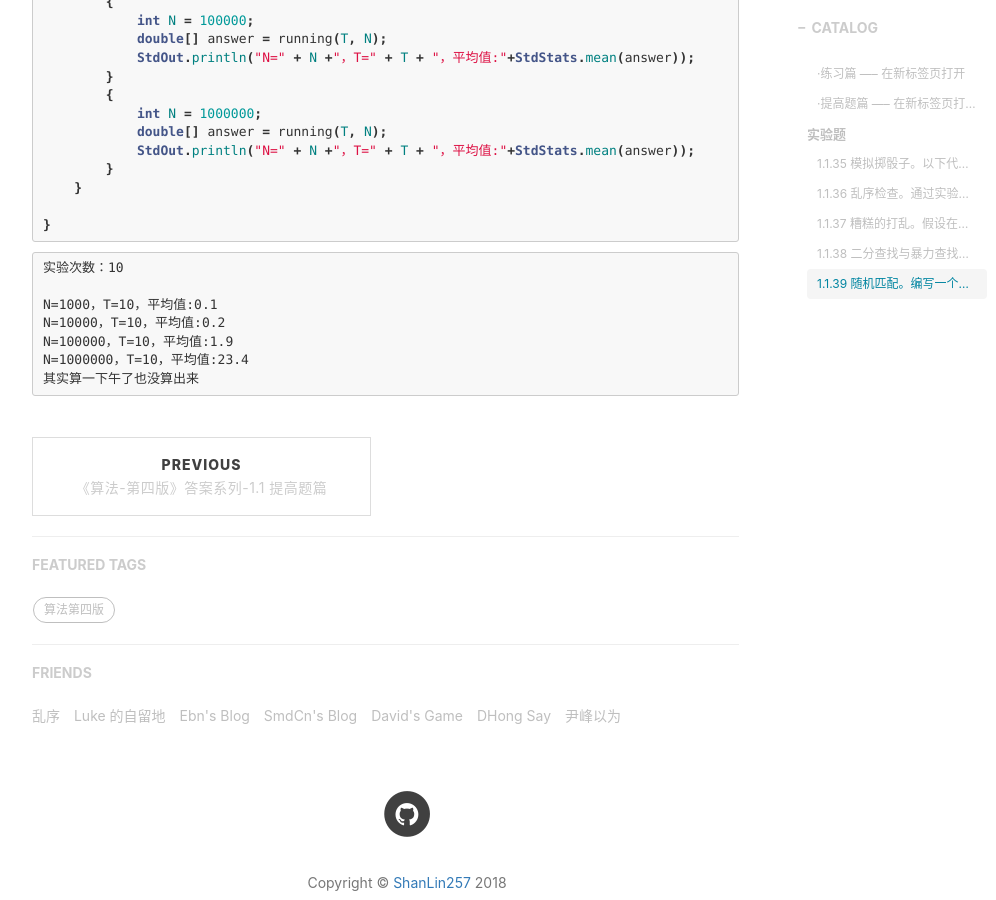
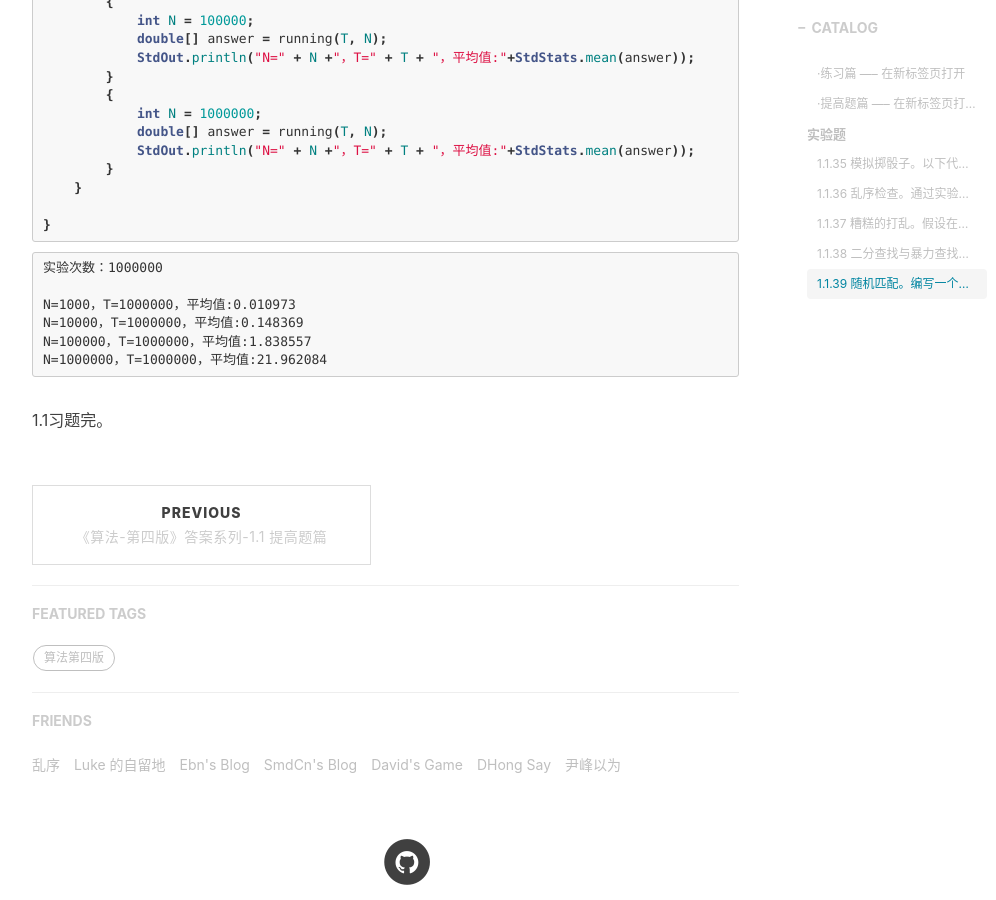
Before and after one commit to solidSpoon/solidSpoon.github.io.old, a Jekyll site: the page built from _posts/2018-7-30-algorithms4-1.1-ShiYanTi.md, in a window 1280 px wide and 900 px high, scrolled down 6841 px. Shown: the whole window, without its empty margins (233-1229 px from the left). Built offline with Jekyll 4.4.1, drawn with Linux system fonts in a browser that asks for light colours; nearby versions of some CDN libraries; comment, search, counter and statistics services are not loaded.

Commit message:
小修改

`````diff
--- a/_posts/2018-7-30-algorithms4-1.1-ShiYanTi.md
+++ b/_posts/2018-7-30-algorithms4-1.1-ShiYanTi.md
@@ -351,11 +351,12 @@ public class q1139{
 }
 ````
 ````
-实验次数：10
+实验次数：1000000
 
-N=1000，T=10，平均值:0.1
-N=10000，T=10，平均值:0.2
-N=100000，T=10，平均值:1.9
-N=1000000，T=10，平均值:23.4
-其实算一下午了也没算出来
+N=1000，T=1000000，平均值:0.010973
+N=10000，T=1000000，平均值:0.148369
+N=100000，T=1000000，平均值:1.838557
+N=1000000，T=1000000，平均值:21.962084
 ````
+
+1.1习题完。
`````
Also changed, not shown: _includes/about/en.md (+1 -1 lines), _includes/about/zh.md (+1 -1 lines).
